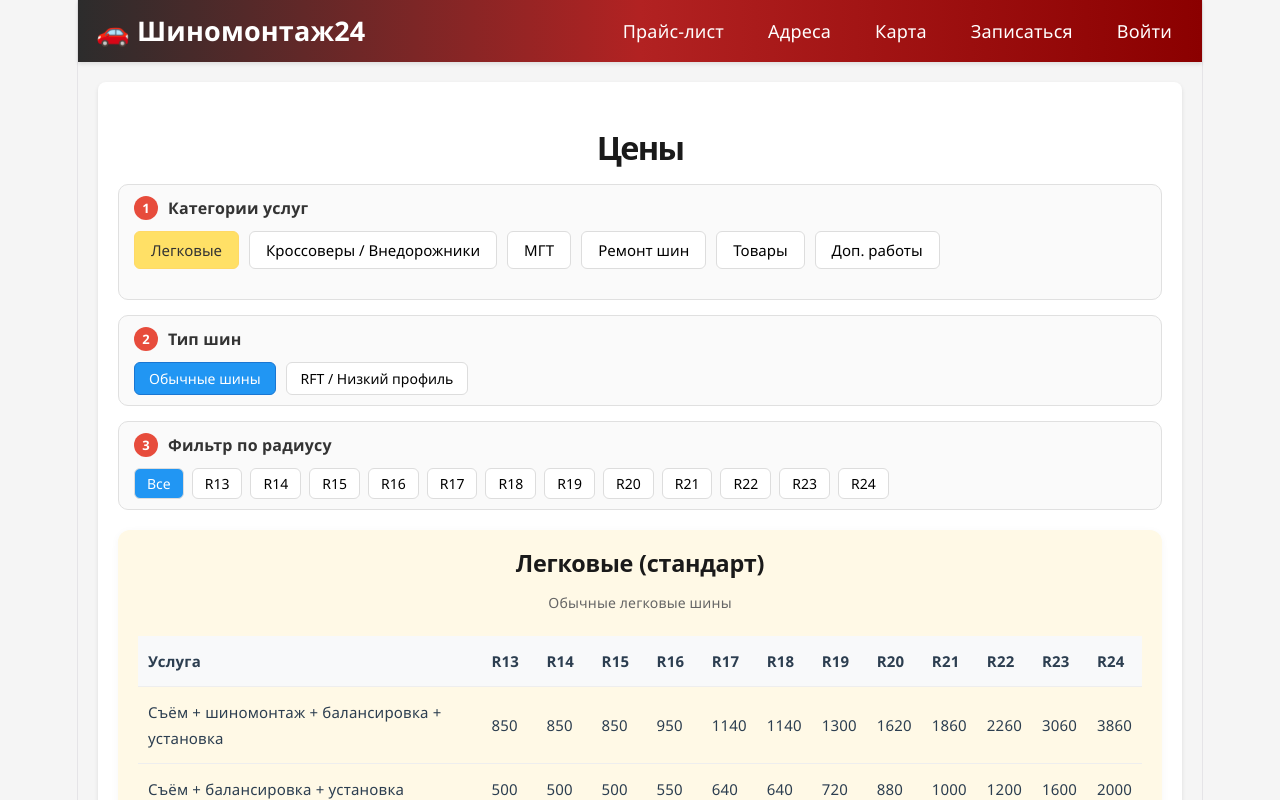
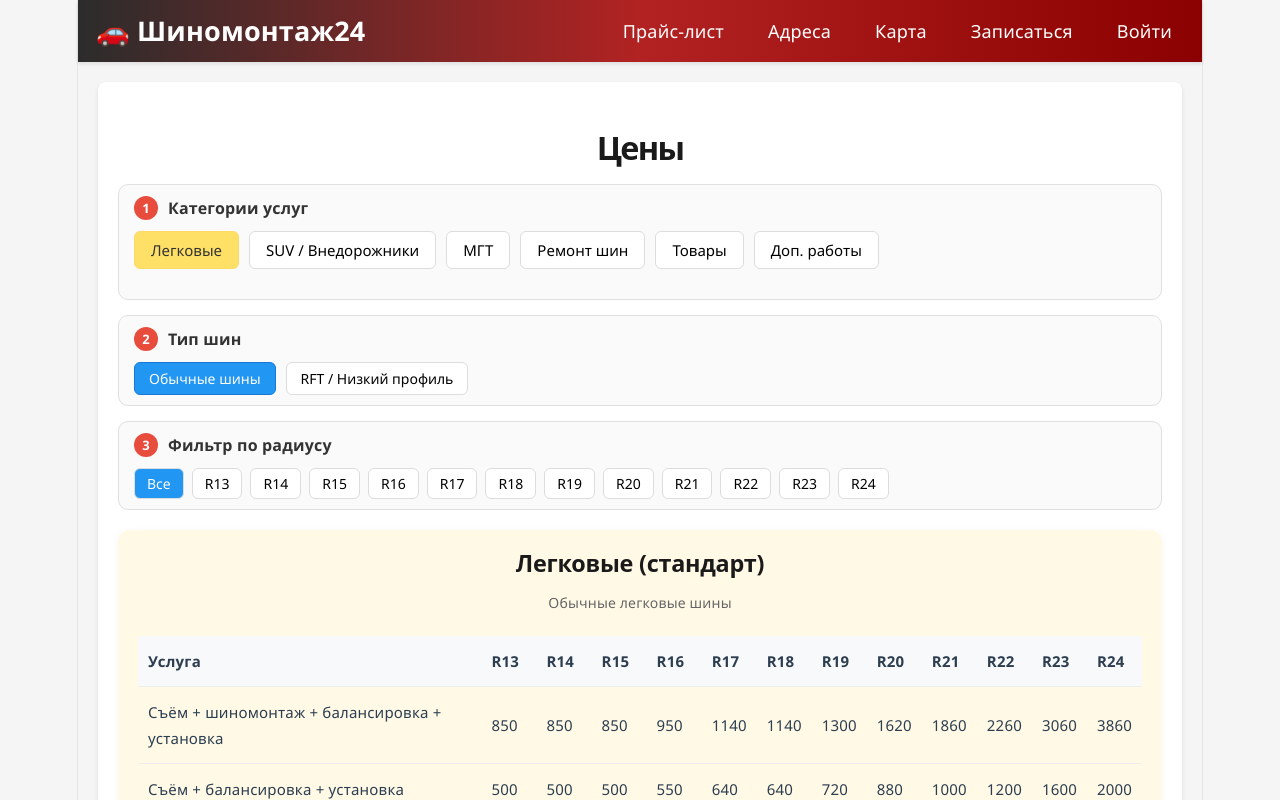
Before and after one commit to michatl-dev-droid/shinomontazh-app, a React (Vite) app in the folder client/: page / in a window 1280 px wide. Shown: the top 800 px of the page. Built offline with nearby package versions, Linux system fonts and the light colour scheme.

Commit message:
Replace 'россоверы / недорожники' with compact 'SUV'

```diff
--- a/client/src/data/priceData.js
+++ b/client/src/data/priceData.js
@@ -40,7 +40,7 @@ export const priceData = {
   // КРОССОВЕРЫ
   suv: {
     standard: {
-      name: 'Кроссоверы / Внедорожники',
+      name: 'SUV/ Внедорожники',
       description: 'Обычные шины для кроссоверов',
       bgColor: '#e6f3ff',
       radiuses: [16, 17, 18, 19, 20, 21, 22, 23, 24],
--- a/client/src/pages/PriceList.jsx
+++ b/client/src/pages/PriceList.jsx
@@ -31,7 +31,7 @@ const PriceList = () => {
             Легковые
           </button>
           <button className={`${activeType === 'suv' ? 'active suv' : ''}`} onClick={() => setActiveType('suv')}>
-            Кроссоверы / Внедорожники
+            SUV / Внедорожники
           </button>
           <button className={`${activeType === 'mgt' ? 'active' : ''}`} onClick={() => setActiveType('mgt')}>
             МГТ
```
